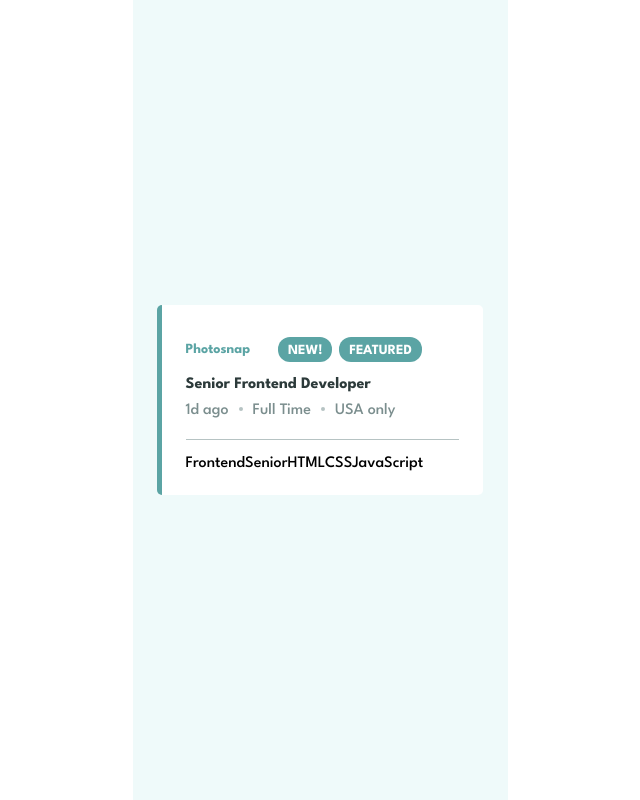
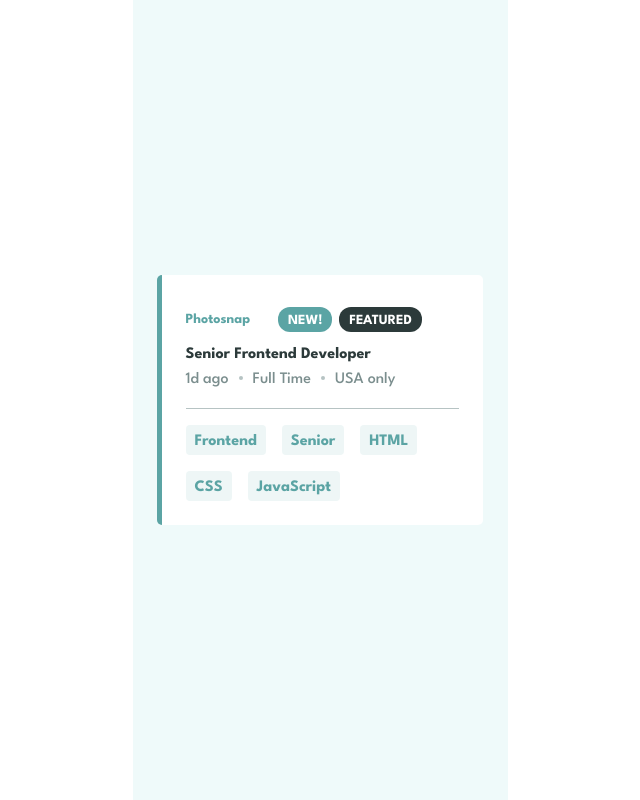
Before and after one commit to kalrog-dev/fem_job_listings_with_filtering, a React (Vite) app: page / in a window 1280 px wide. Shown: the whole page, without its empty margins (320-960 px from the left). Built offline with nearby package versions, Linux system fonts and the light colour scheme.

Commit message:
Style job role, level and techs

```diff
--- a/src/components/Job.jsx
+++ b/src/components/Job.jsx
@@ -30,7 +30,7 @@ const Tag = styled.span`
   padding: 0.5em 0.7em 0.28em;
   line-height: 1;
   color: hsl( ${props => props.theme.clrNeutral_100} );
-  background-color: hsl( ${props => props.theme.clrPrimary_400} );
+  background-color: hsl( ${props => props.dark ? props.theme.clrPrimary_800 : props.theme.clrPrimary_400} );
   border-radius: 12px;
 `
 
@@ -64,6 +64,23 @@ const Separator = styled.div`
   border-radius: 50%;
 `
 
+const Filters = styled.div`
+  display: flex;
+  flex-wrap: wrap;
+  gap: 1em;
+`
+
+const Filter = styled.a`
+  padding: 0.31em 0.56em 0.063em;
+  font-size: ${props => props.theme.fs_400};
+  font-weight: ${props => props.theme.fw_bold};
+  line-height: 1.5;
+  text-decoration: none;
+  color: hsl( ${props => props.theme.clrPrimary_400} );
+  background-color: hsl( ${props => props.theme.clrPrimary_400} / 0.1 );
+  border-radius: 4px;
+`
+
 export default function Job() {
   return (
     <JobOffer>
@@ -71,24 +88,24 @@ export default function Job() {
         <Company>Photosnap</Company>
         <Tags>
           <Tag>NEW!</Tag>
-          <Tag>FEATURED</Tag>
+          <Tag dark>FEATURED</Tag>
         </Tags>
       </Header>
       <Title>Senior Frontend Developer</Title>
       <Details>
-        <Detail className="job__date">1d ago</Detail>
+        <Detail>1d ago</Detail>
         <Separator />
-        <Detail className="job__contract">Full Time</Detail>
+        <Detail>Full Time</Detail>
         <Separator />
-        <Detail className="job__location">USA only</Detail>
+        <Detail>USA only</Detail>
       </Details>
-      <div className="job__filters">
-        <span className="job__filter">Frontend</span>
-        <span className="job__filter">Senior</span>
-        <span className="job__filter">HTML</span>
-        <span className="job__filter">CSS</span>
-        <span className="job__filter">JavaScript</span>
-      </div>
+      <Filters>
+        <Filter href='#'>Frontend</Filter>
+        <Filter href='#'>Senior</Filter>
+        <Filter href='#'>HTML</Filter>
+        <Filter href='#'>CSS</Filter>
+        <Filter href='#'>JavaScript</Filter>
+      </Filters>
     </JobOffer>
   )
 }
```
